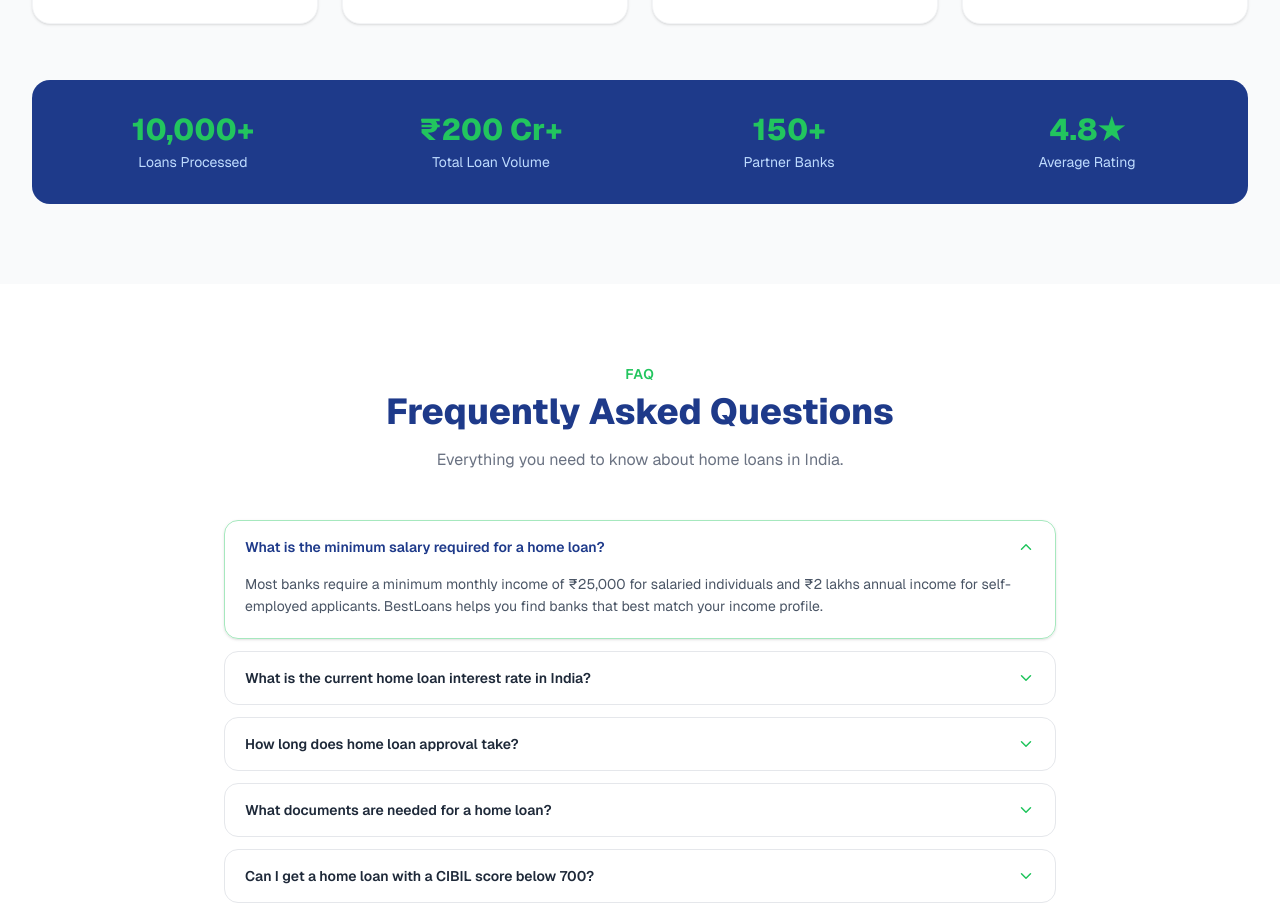
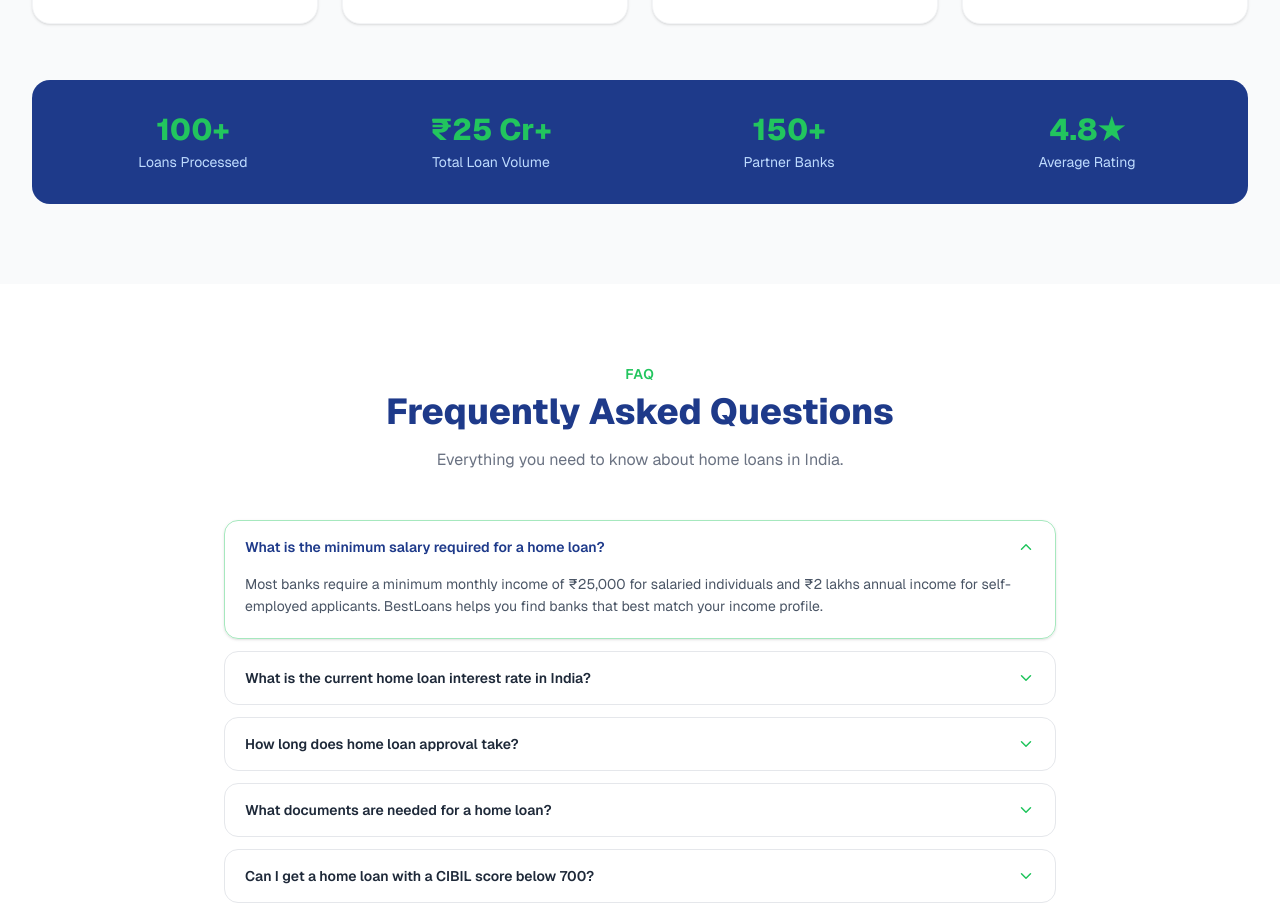
Before and after one commit to AjithSrikumar/bestloans, a Next.js app: page / in a window 1280 px wide. Shown: the part 3347-4256 px from the top of the page. Built offline with nearby package versions, Linux system fonts and the light colour scheme; no server answers.

Commit message:
Update SocialProof.tsx

```diff
--- a/components/SocialProof.tsx
+++ b/components/SocialProof.tsx
@@ -106,8 +106,8 @@ export default function SocialProof() {
         {/* Counter strip */}
         <div className="mt-14 bg-[#1E3A8A] rounded-2xl px-6 py-8 grid grid-cols-2 md:grid-cols-4 gap-6 text-center text-white">
           {[
-            { value: "10,000+", label: "Loans Processed" },
-            { value: "₹200 Cr+", label: "Total Loan Volume" },
+            { value: "100+", label: "Loans Processed" },
+            { value: "₹25 Cr+", label: "Total Loan Volume" },
             { value: "150+", label: "Partner Banks" },
             { value: "4.8★", label: "Average Rating" },
           ].map(({ value, label }) => (
```
